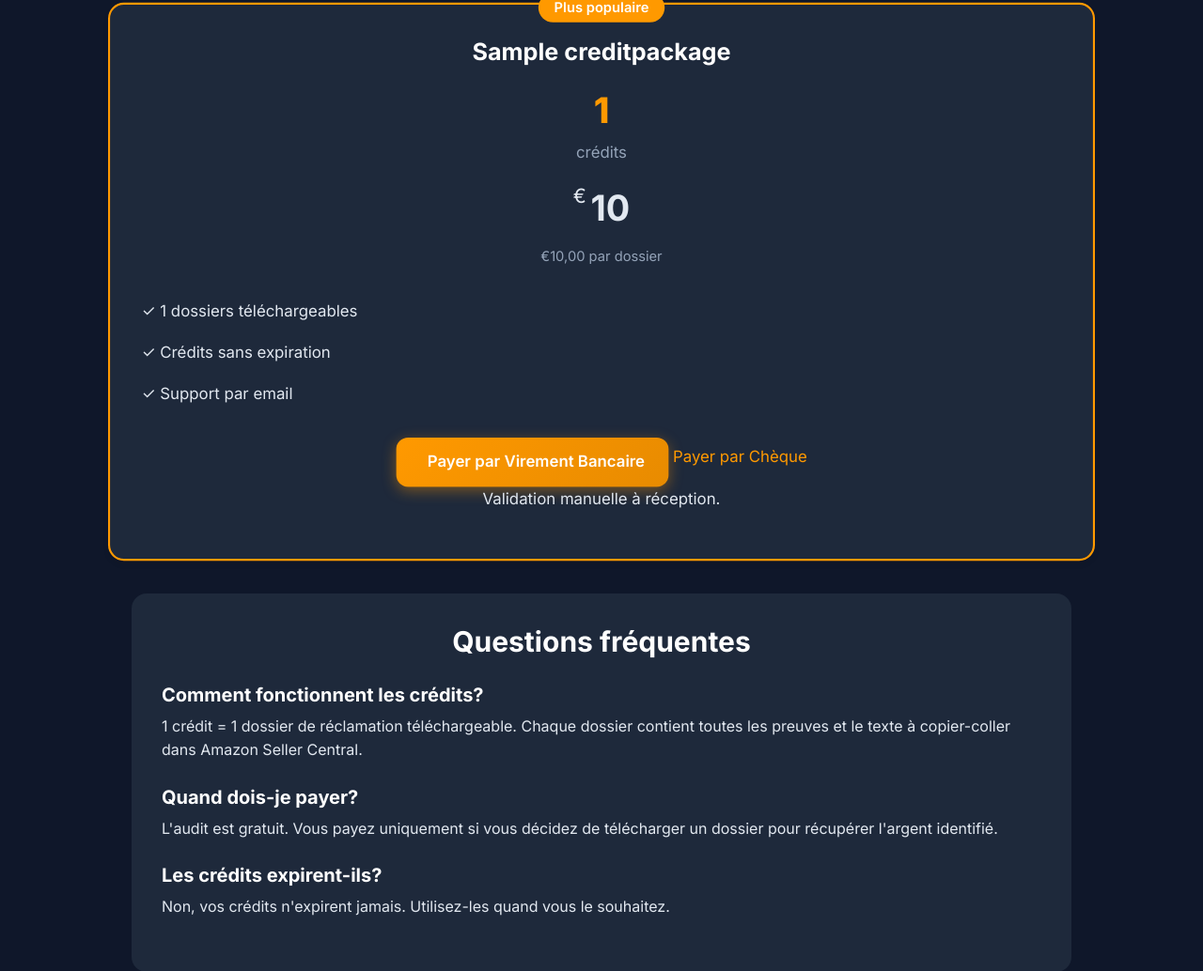
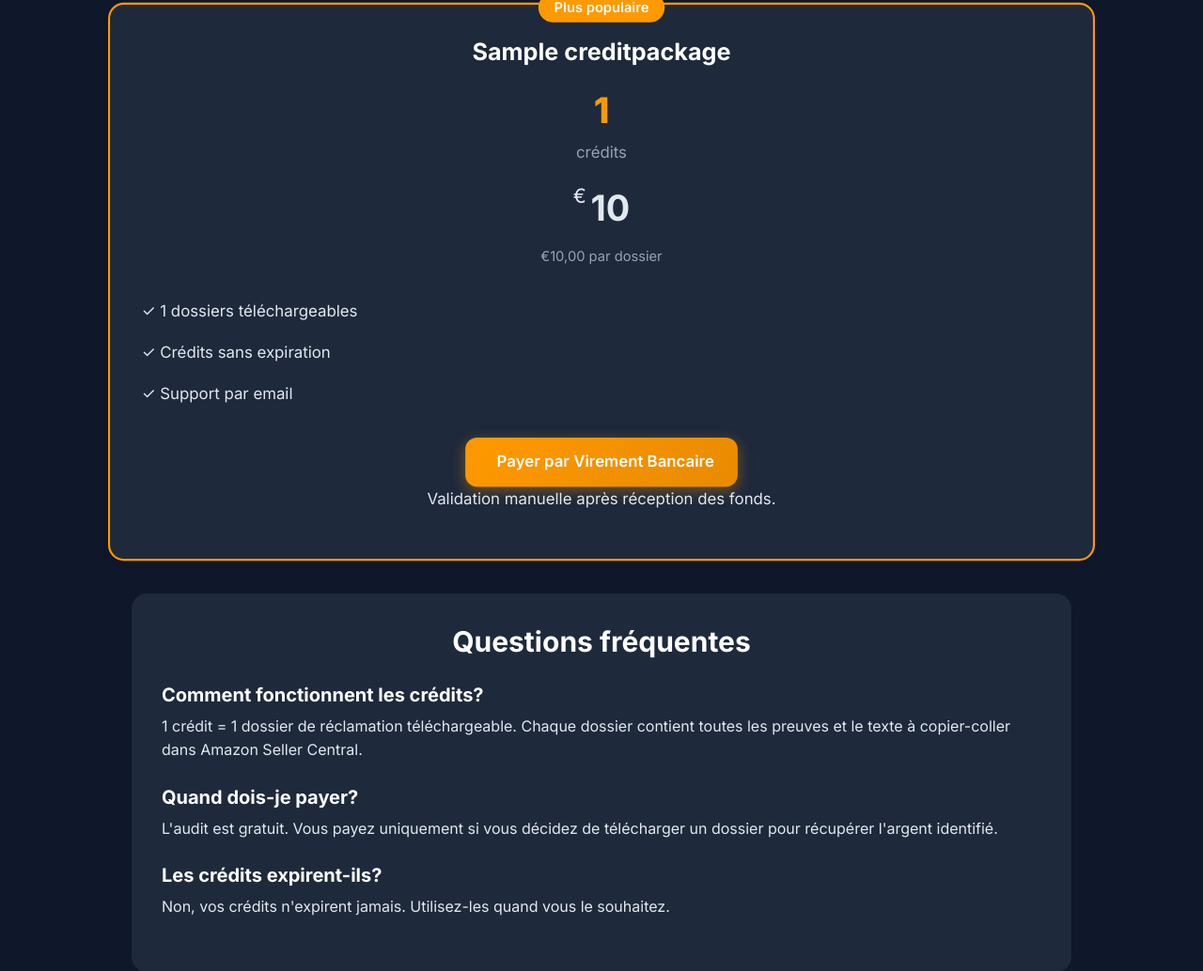
Before and after one commit to Eric9712/amazon-audit-saas, a Django app: page /payments/pricing/ in a window 1280 px wide. Shown: the part 293-1327 px from the top of the page at 94% size. Run offline with Django 4.2, Linux system fonts and the light colour scheme; a user stored in the database is signed in; data comes from the database, SQL or seed files in the repository; tables that the repository leaves empty hold one stand-in row (values such as "Sample post"); data that the repository does not hold is empty.

Commit message:
Remove Check payment & maintain SSL fix

```diff
--- a/apps/payments/models.py
+++ b/apps/payments/models.py
@@ -27,7 +27,6 @@ class PaymentTransaction(models.Model):
     class PaymentMethod(models.TextChoices):
         STRIPE = 'stripe', _('Carte Bancaire (Stripe)')
         BANK_TRANSFER = 'bank_transfer', _('Virement Bancaire')
-        CHECK = 'check', _('Chèque Bancaire')
 
     seller_profile = models.ForeignKey(
         'accounts.SellerProfile',
--- a/apps/payments/views.py
+++ b/apps/payments/views.py
@@ -74,28 +74,7 @@ def buy_credits(request, package_id):
             'bank_details': settings.BANK_DETAILS,
         })
 
-    if method == 'check':
-        # Generate reference and create pending transaction
-        reference = PaymentTransaction.generate_reference_code()
 
-        transaction = PaymentTransaction.objects.create(
-            seller_profile=seller_profile,
-            transaction_type=PaymentTransaction.TransactionType.CREDIT_PURCHASE,
-            status=PaymentTransaction.TransactionStatus.PENDING,
-            payment_method=PaymentTransaction.PaymentMethod.CHECK,
-            amount=package.price,
-            currency=package.currency,
-            credits_purchased=package.credits,
-            reference_code=reference,
-            description=f"Achat {package.name} (Chèque)",
-        )
-
-        return render(request, 'payments/check_payment.html', {
-            'package': package,
-            'transaction': transaction,
-            'reference': reference,
-            'company_address': settings.COMPANY_ADDRESS,
-        })
 
     # Real Stripe payment
     success_url = request.build_absolute_uri(reverse('payments:success'))
--- a/templates/payments/pricing.html
+++ b/templates/payments/pricing.html
@@ -56,13 +56,8 @@
                     Payer par Virement Bancaire
                 </a>
 
-                <a href="{% url 'payments:buy_credits' package.pk %}?method=check" class="text-sm text-gray-500 hover:text-gray-700 dark:text-gray-400 dark:hover:text-gray-200 underline decoration-dotted flex items-center justify-center gap-2 transition-colors">
-                    <i class="fas fa-money-check-alt"></i>
-                    Payer par Chèque
-                </a>
-
                 <p class="text-xs text-center text-gray-500 mt-2">
-                    Validation manuelle à réception.
+                    Validation manuelle après réception des fonds.
                 </p>
             </div>
         </div>
```
Also changed, not shown: apps/payments/migrations/0004_alter_paymenttransaction_payment_method.py (added).
